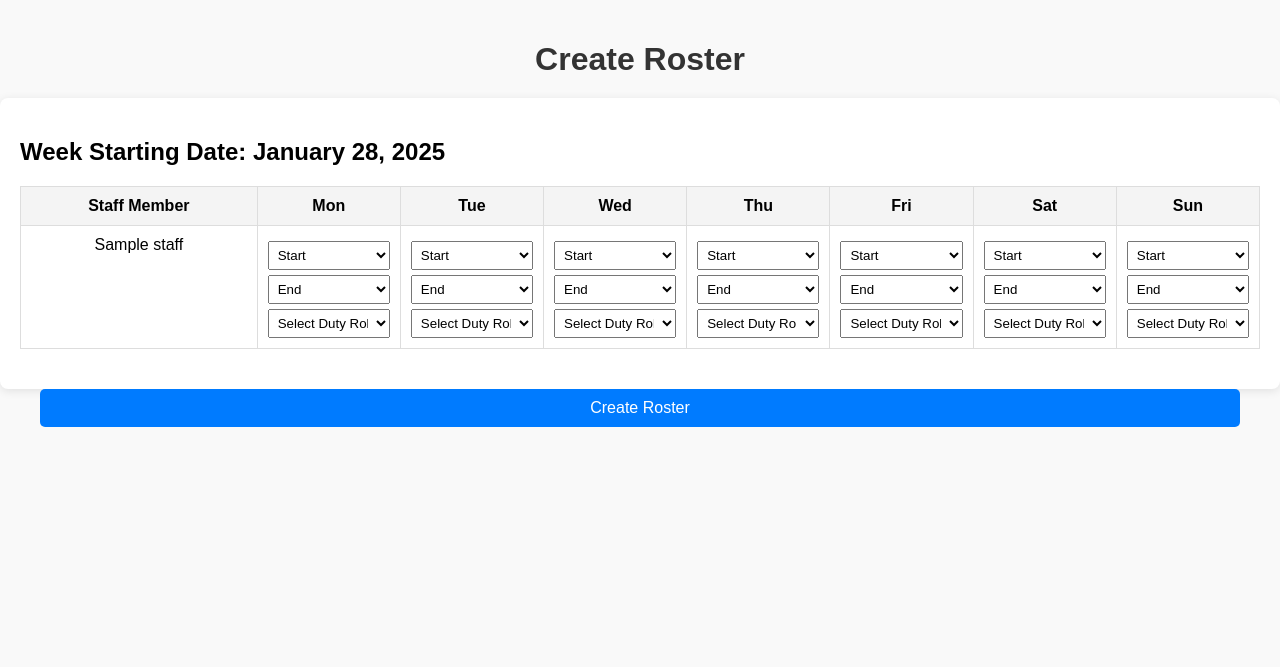
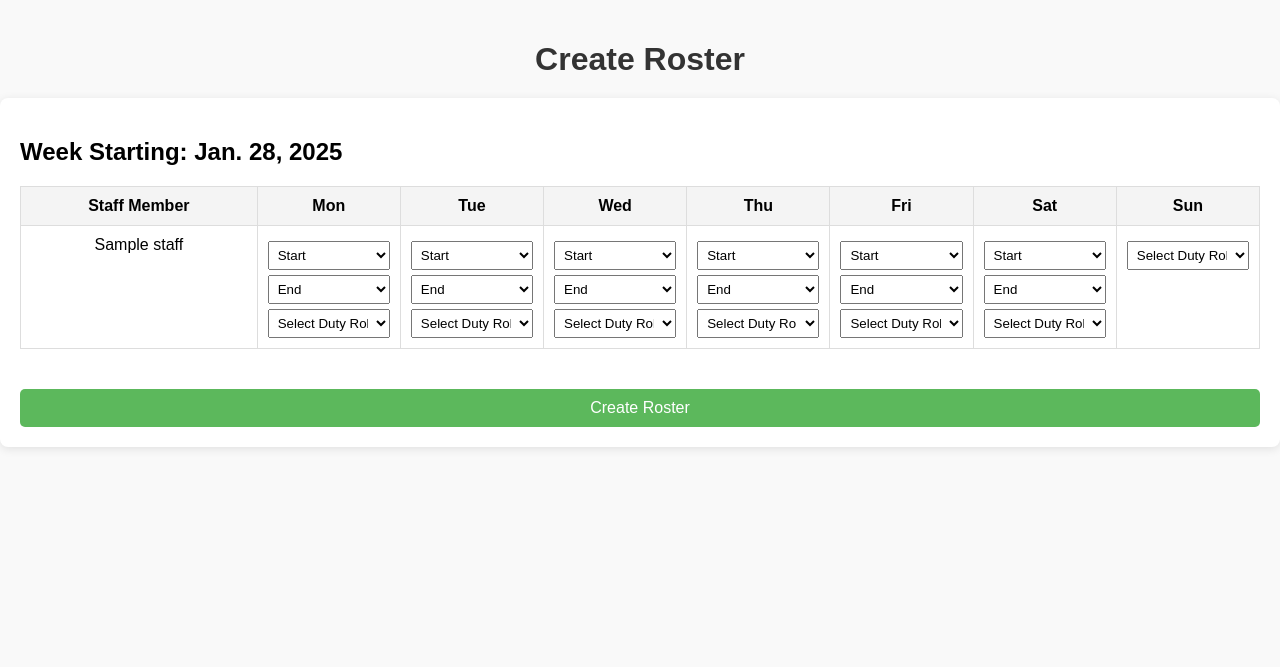
Before and after one commit to JUNELAI2024/roster2ndversion, a Django app: page /create/ in a window 1280 px wide. Shown: the top 667 px of the page. Run offline with Django 5.2, Linux system fonts and the light colour scheme; tables that the repository leaves empty hold one stand-in row (values such as "Sample post").

Commit message:
rollback

```diff
--- a/roster/templates/roster/roster_create.html
+++ b/roster/templates/roster/roster_create.html
@@ -62,28 +62,18 @@
             margin-top: 5px;
         }
         button {
-            position: sticky; /* Makes the button sticky */
-            bottom: 20px; /* Distance from the bottom */
-            left: 20px; /* Distance from the left */
-            padding: 10px 20px;
-            font-size: 16px;
-            background-color: #007BFF;
+            background-color: #5cb85c;
             color: white;
+            padding: 10px 15px;
             border: none;
             border-radius: 5px;
             cursor: pointer;
-            width: calc(100% - 40px); /* Full width minus padding */
-            z-index: 1000; /* Keep it above other elements */
+            width: 100%; /* Full width button */
+            font-size: 16px; /* Larger button text */
+            margin-top: 20px; /* Space above the button */
         }
-
         button:hover {
-            background-color: #0056b3;
-        }
-
-        /* Ensure the container is tall enough to allow scrolling */
-        .container {
-            min-height: 100vh; /* Full height of the viewport */
-            padding-bottom: 60px; /* Space for the button */
+            background-color: #4cae4c;
         }
     </style>
 
@@ -92,15 +82,11 @@
 
     <h1>Create Roster</h1>
 
-    <form id="rosterForm" form method="post" action="{% url 'roster_create' %}">
+    <form method="post">
         {% csrf_token %}
-       <!-- Hidden input for week start date -->
-       <input type="hidden" name="week_start_date" value="{{ today }}">
-
-       <h2>Week Starting Date: {{ today|date:"F d, Y" }}</h2>
+        <h2>Week Starting: {{ week_start_date }}</h2>
         <table>
             <thead>
-
                 <tr>
                     <th style="width: 20%;">Staff Member</th>
                     <th style="width: 11.43%;">Mon</th>
@@ -256,19 +242,6 @@
                     </td>
                     <td>
                         <div>
-                            <select name="shift_start_{{ staff.id }}_Sun">
-                                <option value="">Start</option>
-                                {% for slot in time_slots %}
-                                    <option value="{{ slot }}">{{ slot }}</option>
-                                {% endfor %}
-                            </select>
-                            <select name="shift_end_{{ staff.id }}_Sun">
-                                <option value="">End</option>
-                                {% for slot in time_slots %}
-                                    <option value="{{ slot }}">{{ slot }}</option>
-                                {% endfor %}
-                            </select>
-                            <!-- Duty role dropdown populated from RosterConfig -->
                             <select name="duty_role_{{ staff.id }}_Sun">
                                 <option value="">Select Duty Role</option>
                                 {% for role in duty_roles %}
@@ -281,7 +254,6 @@
                                         {% endfor %}
                                     </tbody>
                                 </table>
-        <form method="post" onsubmit="console.log('Form submitted');"></form> <!--log to the console whenever the form is submitted-->
                                 <button type="submit">Create Roster</button>
                             </form>
                             </body>
--- a/roster/views.py
+++ b/roster/views.py
@@ -12,9 +12,7 @@ from django import forms
 import logging
 logger = logging.getLogger(__name__)
 
-class RosterForm(forms.Form):
-    week_start_date = forms.DateField()
-    work_date = forms.DateField()
+
     # Define other fields as necessary
 
 # Original views for rendering templates
@@ -23,75 +21,53 @@ def staff_list(request):
     return render(request, 'roster/staff_list.html', {'staff_list': active_staff})
 
 def roster_create(request):
-    logger.debug("Roster create view accessed.")
     active_staff = Staff.objects.filter(is_active=True)  # Get active staff
     days_of_week = ['Mon', 'Tue', 'Wed', 'Thu', 'Fri', 'Sat', 'Sun']  # Define days of the week
-    today = timezone.now().date()  # Get today's date
-    week_start_date = today  # Initialize week_start_date to today
+    week_start_date = timezone.now().date()  # Default to today's date
+    time_slots = RosterConfig.objects.values_list('time_slot', flat=True)  # Fetch time slots
+     # Format time slots for dropdowns (HH:MM)
+    formatted_time_slots = [slot.strftime('%H:%M') for slot in time_slots]
+    duty_roles = RosterConfig.objects.all()  # Fetch all duty roles
 
     if request.method == 'POST':
-        logger.debug("Form submitted")
-        week_start_date_str = request.POST.get('week_start_date')
-
-        if week_start_date_str:
-            week_start_date = timezone.datetime.strptime(week_start_date_str, "%Y-%m-%d").date()
-        else:
-            messages.error(request, "Week starting date is required.")
-            return render(request, 'roster/roster_create.html', {
-                'staff_list': active_staff,
-                'days': days_of_week,
-                'today': today,
-                'time_slots': [],
-                'duty_roles': [],
-            })
-
         for staff in active_staff:
             for day in days_of_week:
                 shift_start = request.POST.get(f"shift_start_{staff.id}_{day}")
                 shift_end = request.POST.get(f"shift_end_{staff.id}_{day}")
-                duty_role = request.POST.get(f"duty_role_{staff.id}_{day}")
+                duty_role_id = request.POST.get(f"duty_role_{staff.id}_{day}")  # Get duty role ID
 
                 if shift_start and shift_end:
+                    # Calculate the work date based on the week start date and day
                     work_date = week_start_date + timedelta(days=days_of_week.index(day))
 
-                    # Check if a roster entry already exists
-                    if Roster.objects.filter(staff_name=staff.name, day=day, work_date=work_date).exists():
+                    # Check for existing entries to prevent duplicates
+                    if Roster.objects.filter(staff=staff, day=day, work_date=work_date).exists():
                         messages.error(request, f"Shift for {staff.name} on {day} already exists.")
                         continue
 
-                    shift_start_time = timezone.datetime.strptime(shift_start, "%H:%M").time()
-                    shift_end_time = timezone.datetime.strptime(shift_end, "%H:%M").time()
-                    no_of_work_hr = round((timezone.datetime.combine(work_date, shift_end_time) -
-                                            timezone.datetime.combine(work_date, shift_start_time)).seconds / 3600.0, 1)
-
-                    # Create the roster entry
+                    # Create roster entry
                     Roster.objects.create(
-                        staff_name=staff.name,
+                        staff=staff,
                         day=day,
-                        shift_start=shift_start_time,
-                        shift_end=shift_end_time,
-                        duty_role=duty_role,
+                        shift_start=shift_start,
+                        shift_end=shift_end,
+                        duty_role_id=duty_role_id,  # Store the duty role ID
                         week_start_date=week_start_date,
-                        work_date=work_date,
-                        no_of_work_hr=no_of_work_hr
+                        work_date=work_date  # Store the calculated work date
                     )
-                    logger.debug(f"Roster created for {staff.name} on {day}.")
 
         messages.success(request, "Roster created successfully!")
         return redirect('roster_list')
 
-    # If not POST, prepare data for the form
-    time_slots = RosterConfig.objects.values_list('time_slot', flat=True)  # Fetch time slots
-    formatted_time_slots = [slot.strftime('%H:%M') for slot in time_slots]
-    duty_roles = RosterConfig.objects.all()  # Fetch all duty roles
-
     return render(request, 'roster/roster_create.html', {
         'staff_list': active_staff,
         'days': days_of_week,
-        'today': today,  # Pass today's date to the template
-        'time_slots': formatted_time_slots,
-        'duty_roles': duty_roles,
+        'week_start_date': week_start_date,
+'time_slots': formatted_time_slots, # Pass time slots to the template
+        'duty_roles': duty_roles,  # Pass duty roles to the template
     })
+
+
 
 def roster_list(request):
     rosters = Roster.objects.all()
```
Lines whose indentation alone changed are shown as unchanged.
